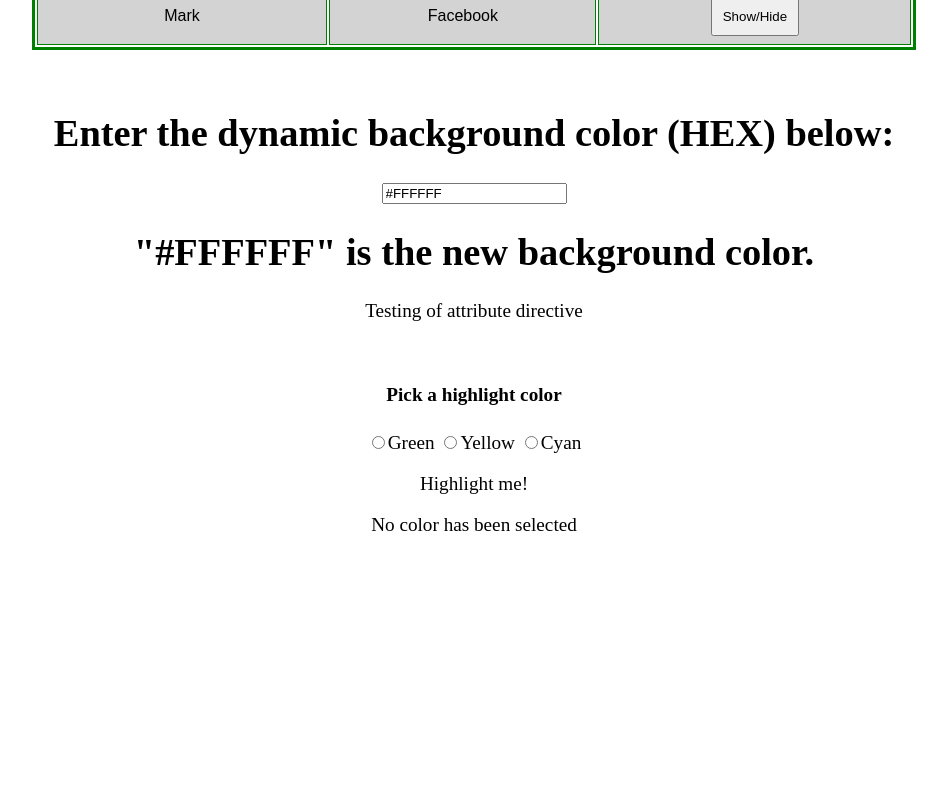
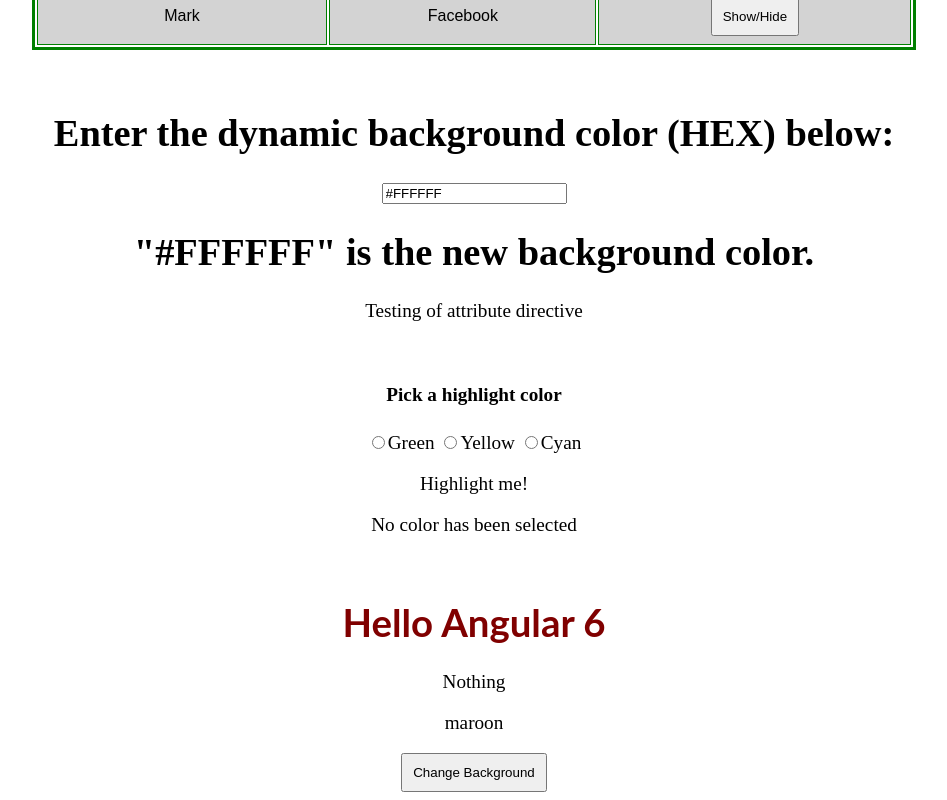
Before and after one commit to ram20031989/first-angular-app, an Angular app: page / in a window 1280 px wide. Shown: the part 564-1364 px from the top of the page, without its empty margins (166-1113 px from the left). Before the commit the page ends 1119 px from the top, so only its background shows below. Built offline with nearby package versions, Linux system fonts and the light colour scheme.

Commit message:
Event emitter implementation

```diff
--- a/src/app/app.module.ts
+++ b/src/app/app.module.ts
@@ -7,13 +7,15 @@ import { AppComponent } from './app.component';
 import { MyappComponent } from './myapp/myapp.component';
 import { HighlightDirective } from './highlight.directive';
 import { CbComponent } from './cb/cb.component';
+import { HelloComponent } from './hello/hello.component';
 
 @NgModule({
   declarations: [
     AppComponent,
     MyappComponent,
     HighlightDirective,
-    CbComponent
+    CbComponent,
+    HelloComponent
   ],
   imports: [
     BrowserModule,
--- a/src/app/cb/cb.component.html
+++ b/src/app/cb/cb.component.html
@@ -1,11 +1,4 @@
 <style>
-    td,
-    th {
-        border: 1px solid green;
-        text-align: center;
-        padding: 8px;
-    }
-
     button {
         padding: 10px;
     }
--- /dev/null
+++ b/src/app/hello/hello.component.html
@@ -0,0 +1,7 @@
+<style>
+    h1 {
+        font-family: Lato;
+    }
+</style>
+
+<h1 (click)="emit()">{{text}} {{name}}</h1>
--- /dev/null
+++ b/src/app/hello/hello.component.ts
@@ -0,0 +1,41 @@
+import { Component, Input, ElementRef, Renderer2, Output, EventEmitter, OnInit, OnChanges } from '@angular/core';
+
+@Component({
+  selector: 'app-hello',
+  templateUrl: './hello.component.html',
+  styleUrls: ['./hello.component.css']
+})
+
+export class HelloComponent implements OnInit, OnChanges {
+
+  @Input() name: string;
+  // Input is for parent child communication
+
+  @Input() hcolor = 'pink';
+
+  text = 'Hello';
+
+  @Output()
+  touch = new EventEmitter<string>();
+
+  constructor(private renderer: Renderer2, private el: ElementRef) {
+    // this.renderer.setStyle(this.el.nativeElement, 'color', 'grey');
+  }
+
+  ngOnInit() {
+    this
+      .renderer
+      .setStyle(this.el.nativeElement, 'color', this.hcolor);
+  }
+
+  ngOnChanges() {
+    this
+      .renderer
+      .setStyle(this.el.nativeElement, 'color', this.hcolor);
+  }
+
+  emit() {
+    this.touch.emit('touched');
+  }
+
+}
--- a/src/app/myapp/myapp.component.html
+++ b/src/app/myapp/myapp.component.html
@@ -72,7 +72,7 @@
         <input type="radio" name="colors" (click)="color='yellow'">Yellow
         <input type="radio" name="colors" (click)="color='cyan'">Cyan
     </div>
-    <p [appHighlight]="color" defaultColor="violet">Highlight me!</p>
+    <p [appHighlight]="color" defaultColor="indianred">Highlight me!</p>
 </div>
 <div class="center" [ngSwitch]="color">
     <p *ngSwitchCase="'lightgreen'" style="background-color:{{color}};">Selected color is lightgreen</p>
@@ -80,3 +80,10 @@
     <p *ngSwitchCase="'cyan'" style="background-color:{{color}};">Selected color is cyan</p>
     <p *ngSwitchDefault>No color has been selected</p>
 </div>
+<br />
+<div class="center">
+    <app-hello (touch)="respond()" name="{{ name }}" [hcolor]="hcolor"></app-hello>
+    <p>{{response}}</p>
+    <p>{{hcolor}}</p>
+    <app-cb (colorChange)="changeColor($event)"></app-cb>
+</div>
--- a/src/app/myapp/myapp.component.ts
+++ b/src/app/myapp/myapp.component.ts
@@ -7,9 +7,14 @@ import { FormsModule } from '@angular/forms';
   styleUrls: ['./myapp.component.css']
 })
 
-export class MyappComponent implements OnInit {
+export class MyappComponent {
+
+  name = 'Angular 6';
+  response = 'Nothing';
+  hcolor = 'maroon';
+  bcolor = 'green';
+  firstname: string;
   color: string;
-  firstname: string;
   peoplelist: Object[];
   bindingtext: string;
 
@@ -35,7 +40,12 @@ export class MyappComponent implements OnInit {
     ];
   }
 
-  ngOnInit(): void {
+  respond() {
+    this.response = 'Success';
+  }
+
+  changeColor(color) {
+    this.bcolor = color;
   }
 
 }
```
Also changed, not shown: src/app/hello/hello.component.css (added), 1 other file (tests, documents, lock files or other folders).
